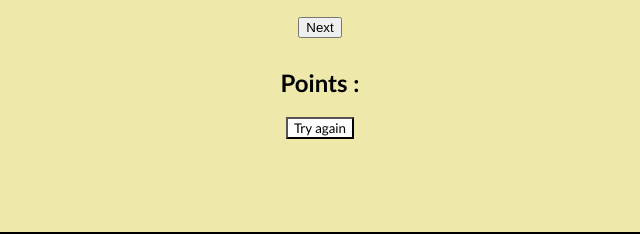
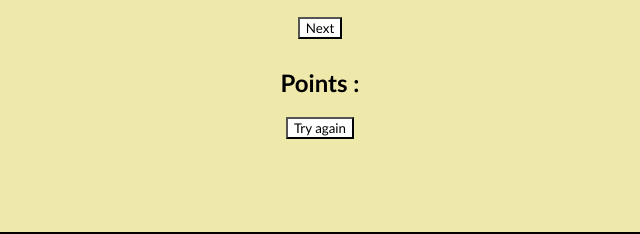
Before and after one commit to Alnit112/Quiz-Project-1, a plain HTML site: page index.html in a window 1280 px wide. Shown: the part 279-513 px from the top of the page, 320-960 px from the left. Drawn offline with Linux system fonts and the light colour scheme.

Commit message:
removed all the commented out stuff and thats it, Finished it

```diff
--- a/css/style.css
+++ b/css/style.css
@@ -47,7 +47,7 @@ p {
     font: bold;
 }
 
-#next {
+.next {
     background-color: white;
     font-family:'Gill Sans', 'Gill Sans MT', Calibri, 'Trebuchet MS', sans-serif;
 
```
Also changed, not shown: index.html (+4 -0 lines), js/app.js (+1 -10 lines).
